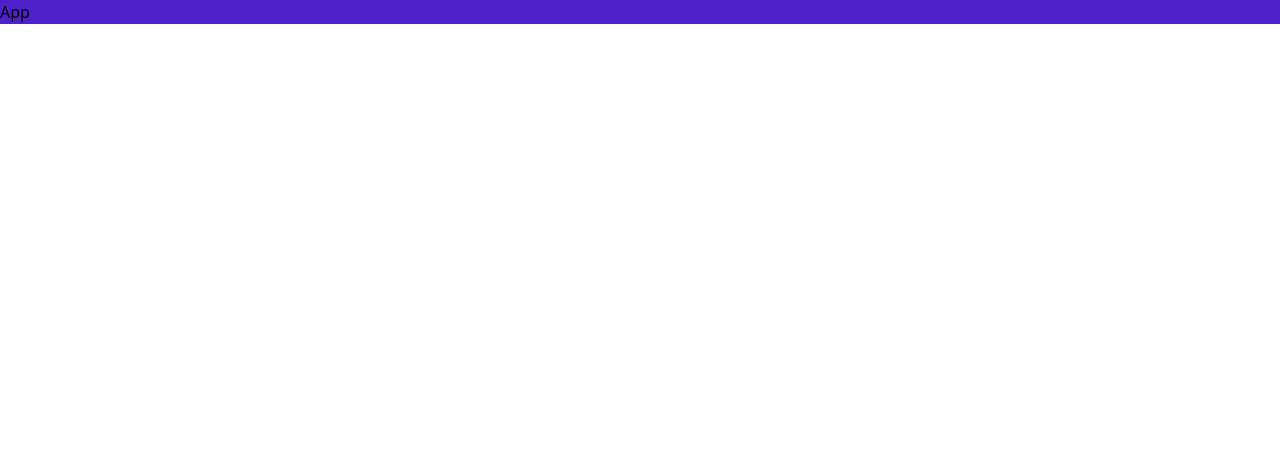
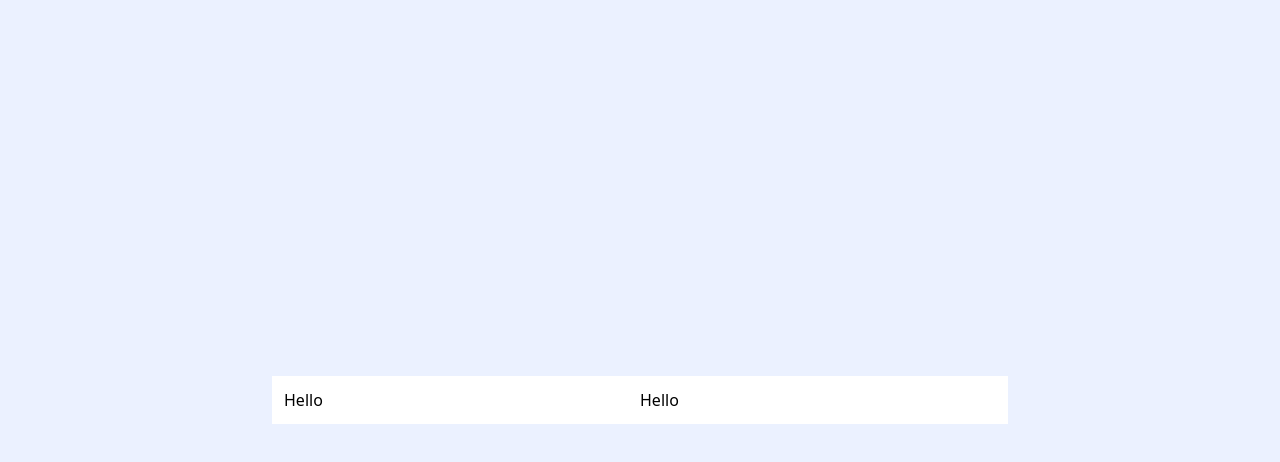
Before and after one commit to Masseh2025/results-summary-component-fm, a React (Vite) app: page / in a window 1280 px wide. Shown: the top 462 px of the page. Built offline with nearby package versions, Linux system fonts and the light colour scheme.

Commit message:
Made outline of the cards

```diff
--- a/src/App.tsx
+++ b/src/App.tsx
@@ -1,3 +1,15 @@
+import Result from "./Result";
+import Summary from "./Summary";
+
+const articleStyles = "w-1/2";
+
 export default function App() {
-  return <div className="bg-Violet-blue">App</div>;
+  return (
+    <main className="h-screen bg-neutral-Pale-blue flex justify-center items-center">
+      <div className="bg-neutral-White w-full max-w-[736px] flex p-3">
+        <Result styles={articleStyles} />
+        <Summary styles={articleStyles} />
+      </div>
+    </main>
+  );
 }
--- a/src/Result.tsx
+++ b/src/Result.tsx
@@ -1,3 +1,7 @@
-export default function Result() {
-  return <div>Result</div>;
+type StyleProp = {
+  styles: string;
+};
+
+export default function Result({ styles }: StyleProp) {
+  return <article className={styles}>Hello</article>;
 }
--- a/src/Summary.tsx
+++ b/src/Summary.tsx
@@ -0,0 +1,7 @@
+type StyleProp = {
+  styles: string;
+};
+
+export default function Summary({ styles }: StyleProp) {
+  return <article className={styles}>Hello</article>;
+}
```
